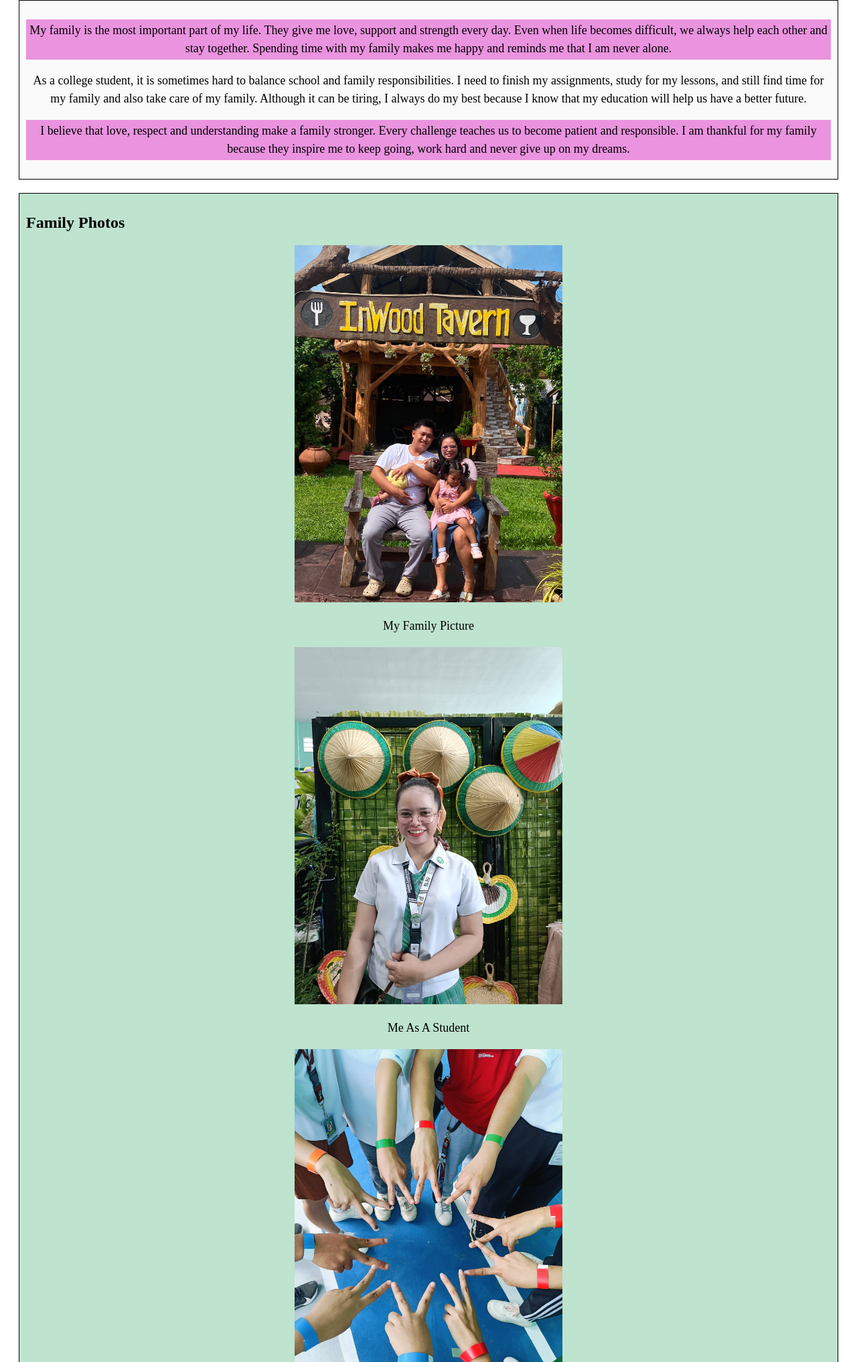
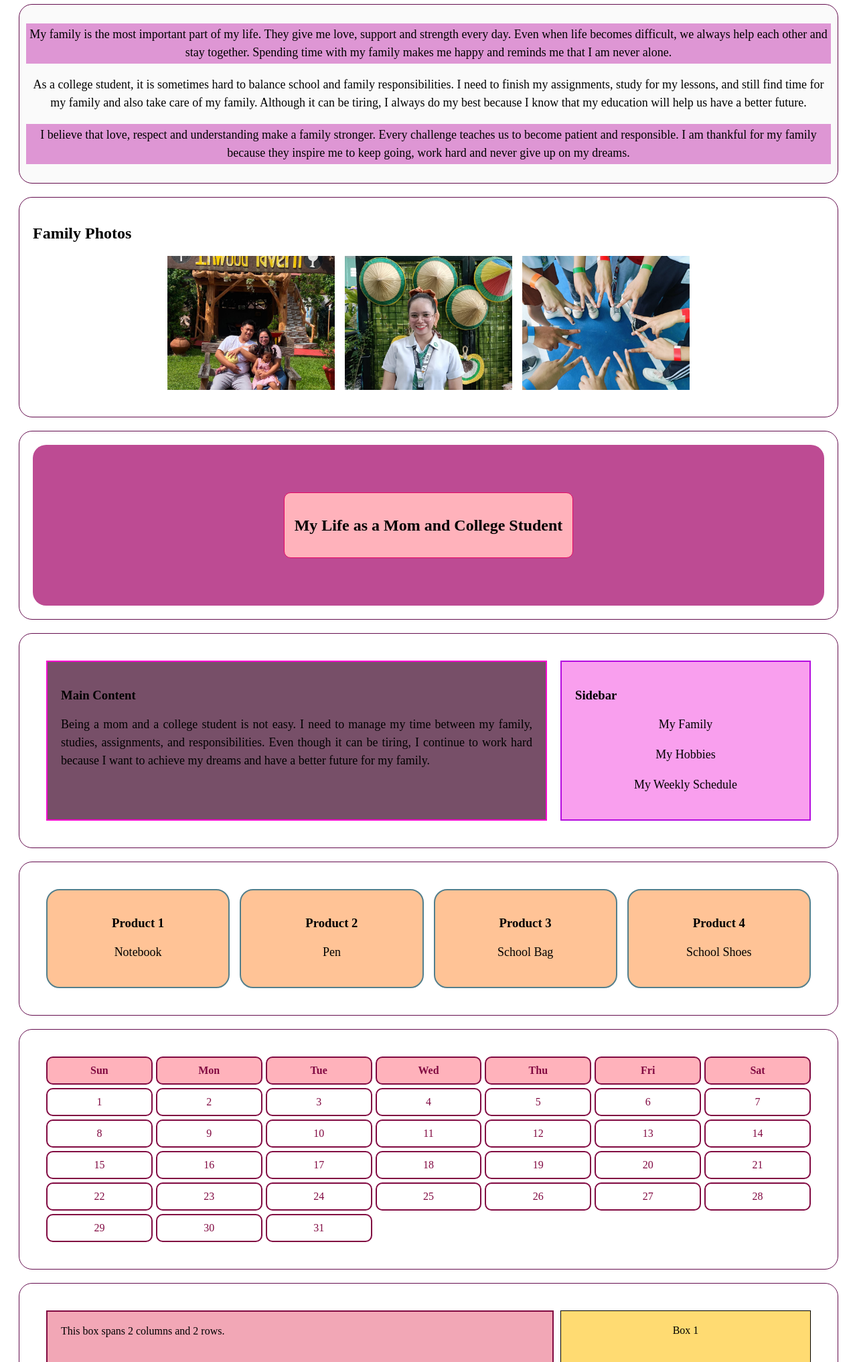
Before and after one commit to airapagalebarle17-alt/APAGAL, a plain HTML site: page ACTIVITY 4 CSS LAYOUT TECHNIQUES/ACTIVITY 4.html in a window 1280 px wide. Shown: the part 767-2800 px from the top of the page at 67% size. Drawn offline with Linux system fonts and the light colour scheme.

Commit message:
ACTIVITY 4

```diff
--- a/ACTIVITY 4 CSS LAYOUT TECHNIQUES/ACTIVITY 4.html
+++ b/ACTIVITY 4 CSS LAYOUT TECHNIQUES/ACTIVITY 4.html
@@ -32,7 +32,7 @@
         }
 
         .highlight {
-            background-color: #ea93df;
+            background-color: #de96d4;
             padding: 3px;
         }
 
@@ -42,21 +42,18 @@
             text-align: center;
             font-size: 50px;
             padding: 10px;
+            border: 2px solid rgb(90, 134, 181);
         }
 
         section {
             padding: 20px;
-            border: 1px solid black;
+            border: 1px solid rgb(100, 13, 78);
             margin: 20px;
+            border-radius: 20px;
         }
 
         .paragraph-section {
             background-color: #fafafa;
-            padding: 10px;
-        }
-
-        .pics {
-            background-color: #bee3ce;
             padding: 10px;
         }
 
@@ -141,18 +138,20 @@
             display: flex;
             justify-content: center;
             align-items: center;
-            min-height: 100vh;
-            background-color: #ffdb72;
+            min-height: 30vh;
+            background-color: #bd4b93;
+            border-radius: 20px;
         }
 
-        .center-element {
+        .single-element {
             background-color: #ffb2bb;
-            padding: 30px;
+            padding: 15px;
             text-align: center;
-            border: 1px solid black;
+            border: 1px solid rgb(229, 9, 101);
+            border-radius: 10px;
         }
 
-        .center-element p {
+        .single-element p {
             text-align: center;
         }
 
@@ -164,19 +163,19 @@
         }
 
         .main-blog {
-            background-color: #fafafa;
+            background-color: #774f68;
             padding: 20px;
-            border: 1px solid black;
+            border: 2px solid rgb(246, 11, 207);
         }
 
         .sidebar {
-            background-color: #bee3ce;
+            background-color: #f99fee;
             padding: 20px;
-            border: 1px solid black;
+            border: 2px solid rgb(181, 12, 223);
         }
 
         .sidebar p {
-            text-align: left;
+            text-align: center;
         }
 
         .product-grid {
@@ -190,7 +189,8 @@
             background-color: #ffc396;
             padding: 20px;
             text-align: center;
-            border: 1px solid black;
+            border: 2px solid rgb(83, 127, 140);
+            border-radius: 20px;
         }
 
         .product p {
@@ -205,9 +205,11 @@
         }
 
         .calendar div {
-            border: 1px solid black;
+            border: 2px solid rgb(129, 9, 65);
             padding: 10px;
             text-align: center;
+            border-radius: 10px;
+            color: rgb(129, 9, 65);
         }
 
         .calendar-header {
@@ -226,9 +228,9 @@
         .spanning-box {
             grid-column: 1 / 3;
             grid-row: 1 / 3;
-            background-color: #bee3ce;
+            background-color: #f2a7b6;
             padding: 20px;
-            border: 1px solid black;
+            border: 2px solid rgb(129, 9, 65);
         }
 
         .grid-box {
@@ -264,9 +266,9 @@
 
         <h1 id="family-heading">MY BLOG POST PAGE</h1>
 
-        <h6 style="text-align: center;">
+        <h4 style="text-align: center;">
             MY LIFE AS A MOM AND A COLLEGE STUDENT
-        </h6>
+        </h4>
 
         <p>
             <b>Publication Date:</b> August 3, 2026
@@ -310,9 +312,7 @@
                     <h3>Wife</h3>
                     <p>Building a happy life with my family.</p>
                 </div>
-
             </div>
-
         </section>
 
         <section id="family" class="paragraph-section">
@@ -345,34 +345,6 @@
 
             <h2>Family Photos</h2>
 
-            <center>
-                <img src="EBARLEFAM.jpg"
-                alt="Image 1"
-                width="400">
-            </center>
-
-            <p style="text-align: center;">My Family Picture</p>
-
-            <center>
-                <img src="STUDENT.jpg"
-                alt="Image 2"
-                width="400">
-            </center>
-
-            <p style="text-align: center;">Me As A Student</p>
-
-            <center>
-                <img src="FUN.jpg"
-                alt="Image 3"
-                width="400">
-            </center>
-
-            <p style="text-align: center;">Fun under the Sun</p>
-
-        </section>
-
-        <section>
-
             <div class="image-gallery">
 
                 <img src="EBARLEFAM.jpg"
@@ -392,11 +364,9 @@
 
             <div class="center-container">
 
-                <div class="center-element">
+                <div class="single-element">
                     <h2>My Life as a Mom and College Student</h2>
-                    <p>I am centered vertically and horizontally.</p>
                 </div>
-
             </div>
 
         </section>
@@ -419,7 +389,6 @@
                     </p>
 
                 </div>
-
                 <div class="sidebar">
 
                     <h3>Sidebar</h3>
@@ -429,7 +398,6 @@
                     <p>My Weekly Schedule</p>
 
                 </div>
-
             </div>
 
         </section>
@@ -548,17 +516,13 @@
             </div>
 
             <div class="unordered-list">
-
                 <p>Unordered List</p>
-
                 <ul>
                     <li>Go to Playground</li>
                     <li>Swimming</li>
                     <li>Watching Cartoons</li>
                 </ul>
-
             </div>
-
         </section>
 
         <section id="schedule" class="table">
```
